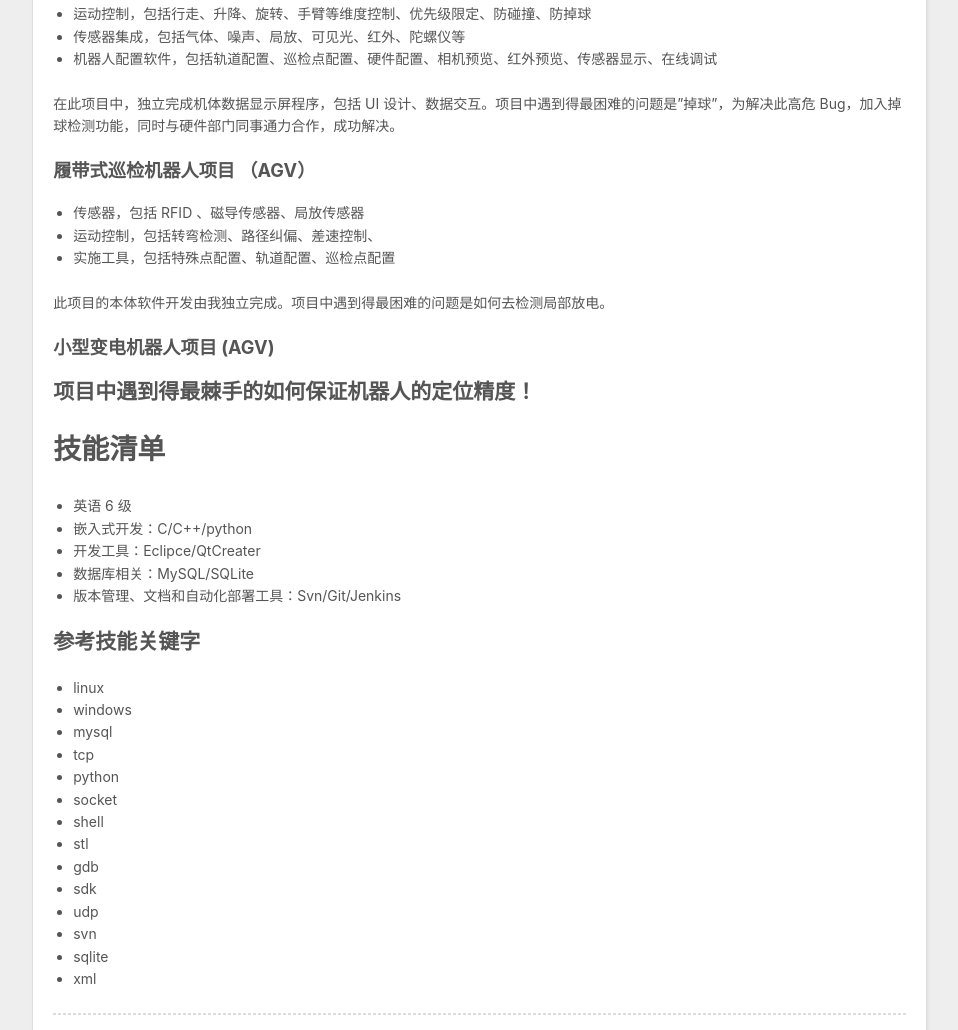
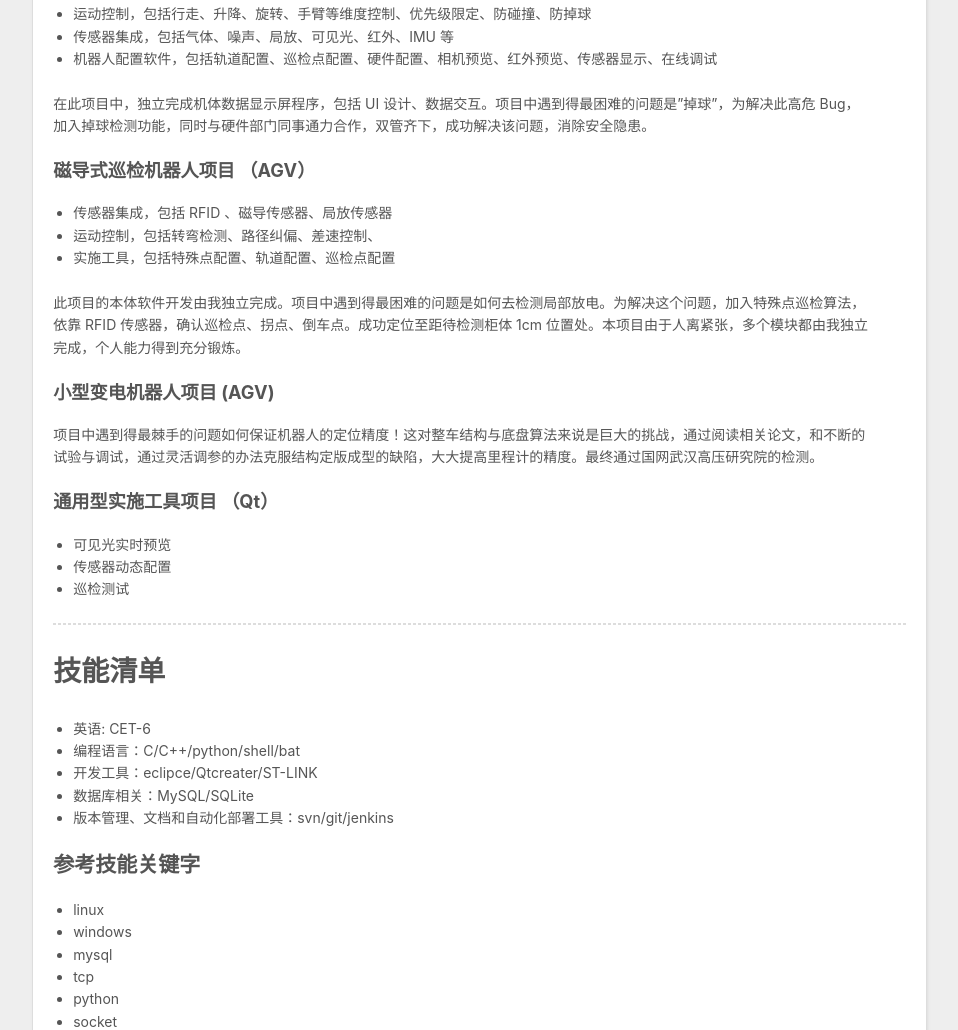
Before and after one commit to waterasice/waterasice.github.io, a plain HTML site: page 2019/04/26/RESUME/index.html in a window 1280 px wide. Shown: the part 1069-2099 px from the top of the page, without its empty margins (8-966 px from the left). Drawn offline with nearby package versions, Linux system fonts and the light colour scheme.

Commit message:
Site updated: 2019-05-31 11:23:44

```diff
--- a/2019/04/26/RESUME/index.html
+++ b/2019/04/26/RESUME/index.html
@@ -14,7 +14,7 @@
 <meta property="og:site_name">
 <meta property="og:description" content="联系方式  手机：135**  Email：pg2015zyyx@163.com  微信号：pg1580486  个人信息  彭刚/男/1994 本科/安徽大学自动化系（211院校） 工作年限：2年 技术博客：https://blog.csdn.net/qq_30650153 期望职位：C/C++ 软件开发工程师 期望城市：北京  工作经历 科大智能电气技术有限公司 （ 2016 年 12 月 至">
 <meta property="og:locale" content="default">
-<meta property="og:updated_time" content="2019-05-29T05:48:02.744Z">
+<meta property="og:updated_time" content="2019-05-31T03:20:44.974Z">
 <meta name="twitter:card" content="summary">
 <meta name="twitter:title" content="Resume">
 <meta name="twitter:description" content="联系方式  手机：135**  Email：pg2015zyyx@163.com  微信号：pg1580486  个人信息  彭刚/男/1994 本科/安徽大学自动化系（211院校） 工作年限：2年 技术博客：https://blog.csdn.net/qq_30650153 期望职位：C/C++ 软件开发工程师 期望城市：北京  工作经历 科大智能电气技术有限公司 （ 2016 年 12 月 至">
@@ -100,22 +100,29 @@
 <h1 id="工作经历"><a href="#工作经历" class="headerlink" title="工作经历"></a>工作经历</h1><hr>
 <h2 id="科大智能电气技术有限公司-（-2016-年-12-月-至今-）"><a href="#科大智能电气技术有限公司-（-2016-年-12-月-至今-）" class="headerlink" title="科大智能电气技术有限公司 （ 2016 年 12 月 至今 ）"></a>科大智能电气技术有限公司 （ 2016 年 12 月 至今 ）</h2><h3 id="配电站智能巡检机器人项目（挂轨式）"><a href="#配电站智能巡检机器人项目（挂轨式）" class="headerlink" title="配电站智能巡检机器人项目（挂轨式）"></a>配电站智能巡检机器人项目（挂轨式）</h3><ul>
 <li>运动控制，包括行走、升降、旋转、手臂等维度控制、优先级限定、防碰撞、防掉球</li>
-<li>传感器集成，包括气体、噪声、局放、可见光、红外、陀螺仪等</li>
+<li>传感器集成，包括气体、噪声、局放、可见光、红外、IMU 等</li>
 <li>机器人配置软件，包括轨道配置、巡检点配置、硬件配置、相机预览、红外预览、传感器显示、在线调试</li>
 </ul>
-<p>在此项目中，独立完成机体数据显示屏程序，包括 UI 设计、数据交互。项目中遇到得最困难的问题是”掉球”，为解决此高危 Bug，加入掉球检测功能，同时与硬件部门同事通力合作，成功解决。</p>
-<h3 id="履带式巡检机器人项目-（AGV）"><a href="#履带式巡检机器人项目-（AGV）" class="headerlink" title="履带式巡检机器人项目 （AGV）"></a>履带式巡检机器人项目 （AGV）</h3><ul>
-<li>传感器，包括 RFID 、磁导传感器、局放传感器</li>
+<p>在此项目中，独立完成机体数据显示屏程序，包括 UI 设计、数据交互。项目中遇到得最困难的问题是”掉球”，为解决此高危 Bug，<br>加入掉球检测功能，同时与硬件部门同事通力合作，双管齐下，成功解决该问题，消除安全隐患。</p>
+<h3 id="磁导式巡检机器人项目-（AGV）"><a href="#磁导式巡检机器人项目-（AGV）" class="headerlink" title="磁导式巡检机器人项目 （AGV）"></a>磁导式巡检机器人项目 （AGV）</h3><ul>
+<li>传感器集成，包括 RFID 、磁导传感器、局放传感器</li>
 <li>运动控制，包括转弯检测、路径纠偏、差速控制、</li>
 <li>实施工具，包括特殊点配置、轨道配置、巡检点配置</li>
 </ul>
-<p>此项目的本体软件开发由我独立完成。项目中遇到得最困难的问题是如何去检测局部放电。</p>
-<h3 id="小型变电机器人项目-AGV"><a href="#小型变电机器人项目-AGV" class="headerlink" title="小型变电机器人项目 (AGV)"></a>小型变电机器人项目 (AGV)</h3><h2 id="项目中遇到得最棘手的如何保证机器人的定位精度！"><a href="#项目中遇到得最棘手的如何保证机器人的定位精度！" class="headerlink" title="项目中遇到得最棘手的如何保证机器人的定位精度！"></a>项目中遇到得最棘手的如何保证机器人的定位精度！</h2><h1 id="技能清单"><a href="#技能清单" class="headerlink" title="技能清单"></a>技能清单</h1><ul>
-<li>英语 6 级</li>
-<li>嵌入式开发：C/C++/python</li>
-<li>开发工具：Eclipce/QtCreater</li>
+<p>此项目的本体软件开发由我独立完成。项目中遇到得最困难的问题是如何去检测局部放电。为解决这个问题，加入特殊点巡检算法，<br>依靠 RFID 传感器，确认巡检点、拐点、倒车点。成功定位至距待检测柜体 1cm 位置处。本项目由于人离紧张，多个模块都由我独立<br>完成，个人能力得到充分锻炼。</p>
+<h3 id="小型变电机器人项目-AGV"><a href="#小型变电机器人项目-AGV" class="headerlink" title="小型变电机器人项目 (AGV)"></a>小型变电机器人项目 (AGV)</h3><p>项目中遇到得最棘手的问题如何保证机器人的定位精度！这对整车结构与底盘算法来说是巨大的挑战，通过阅读相关论文，和不断的<br>试验与调试，通过灵活调参的办法克服结构定版成型的缺陷，大大提高里程计的精度。最终通过国网武汉高压研究院的检测。</p>
+<h3 id="通用型实施工具项目-（Qt）"><a href="#通用型实施工具项目-（Qt）" class="headerlink" title="通用型实施工具项目 （Qt）"></a>通用型实施工具项目 （Qt）</h3><ul>
+<li>可见光实时预览</li>
+<li>传感器动态配置</li>
+<li>巡检测试</li>
+</ul>
+<hr>
+<h1 id="技能清单"><a href="#技能清单" class="headerlink" title="技能清单"></a>技能清单</h1><ul>
+<li>英语:     CET-6 </li>
+<li>编程语言：C/C++/python/shell/bat</li>
+<li>开发工具：eclipce/Qtcreater/ST-LINK</li>
 <li>数据库相关：MySQL/SQLite</li>
-<li>版本管理、文档和自动化部署工具：Svn/Git/Jenkins</li>
+<li>版本管理、文档和自动化部署工具：svn/git/jenkins</li>
 </ul>
 <h2 id="参考技能关键字"><a href="#参考技能关键字" class="headerlink" title="参考技能关键字"></a>参考技能关键字</h2><ul>
 <li>linux</li>
@@ -145,7 +152,7 @@
 
     </div>
     <footer class="article-footer">
-      <a data-url="http://yoursite.com/2019/04/26/RESUME/" data-id="cjw8t71in000018g8rr6k0z7j" class="article-share-link">Share</a>
+      <a data-url="http://yoursite.com/2019/04/26/RESUME/" data-id="cjwbitev4000084g8bu1d5sbu" class="article-share-link">Share</a>
 
 
     </footer>
```
Also changed, not shown: index.html (+18 -11 lines).
